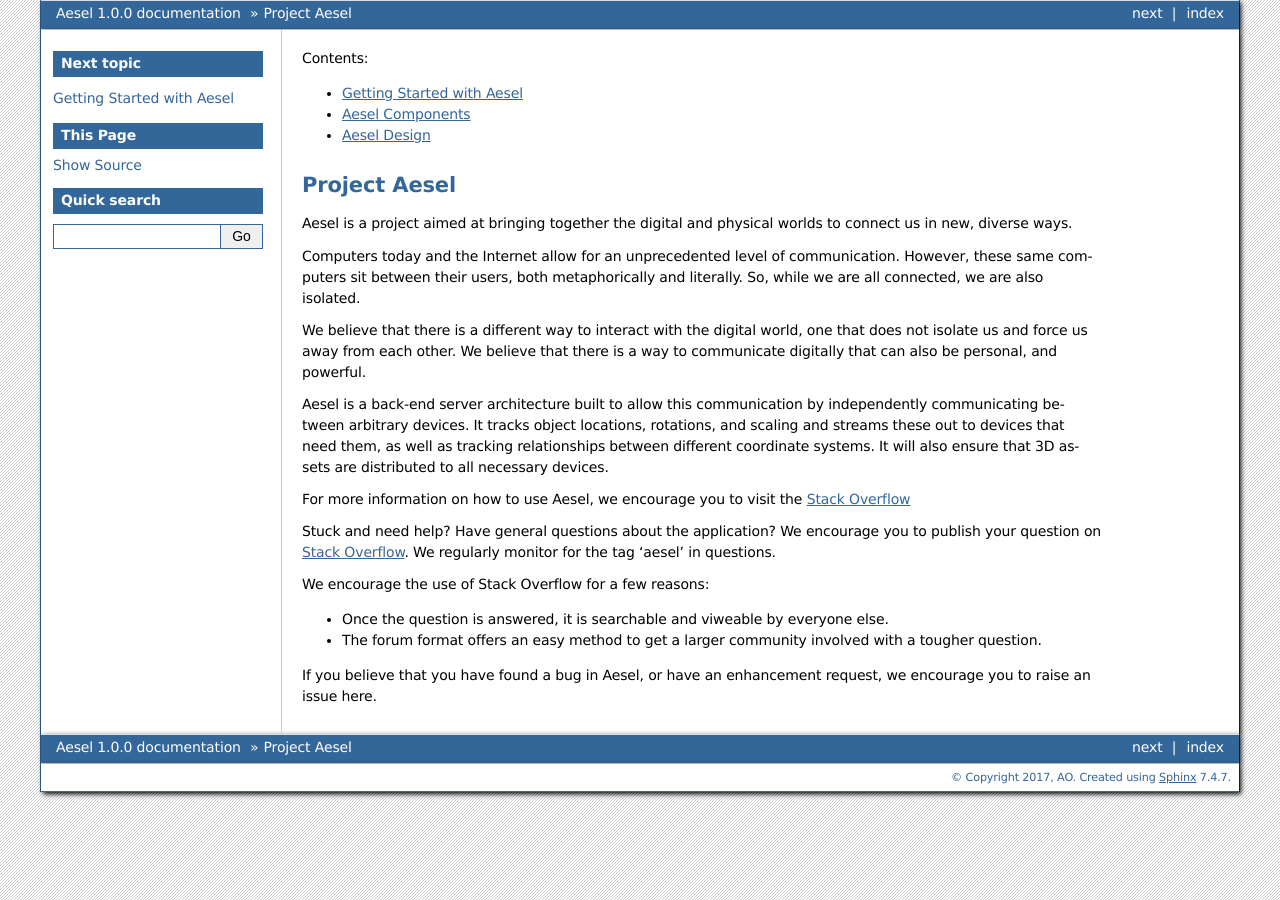
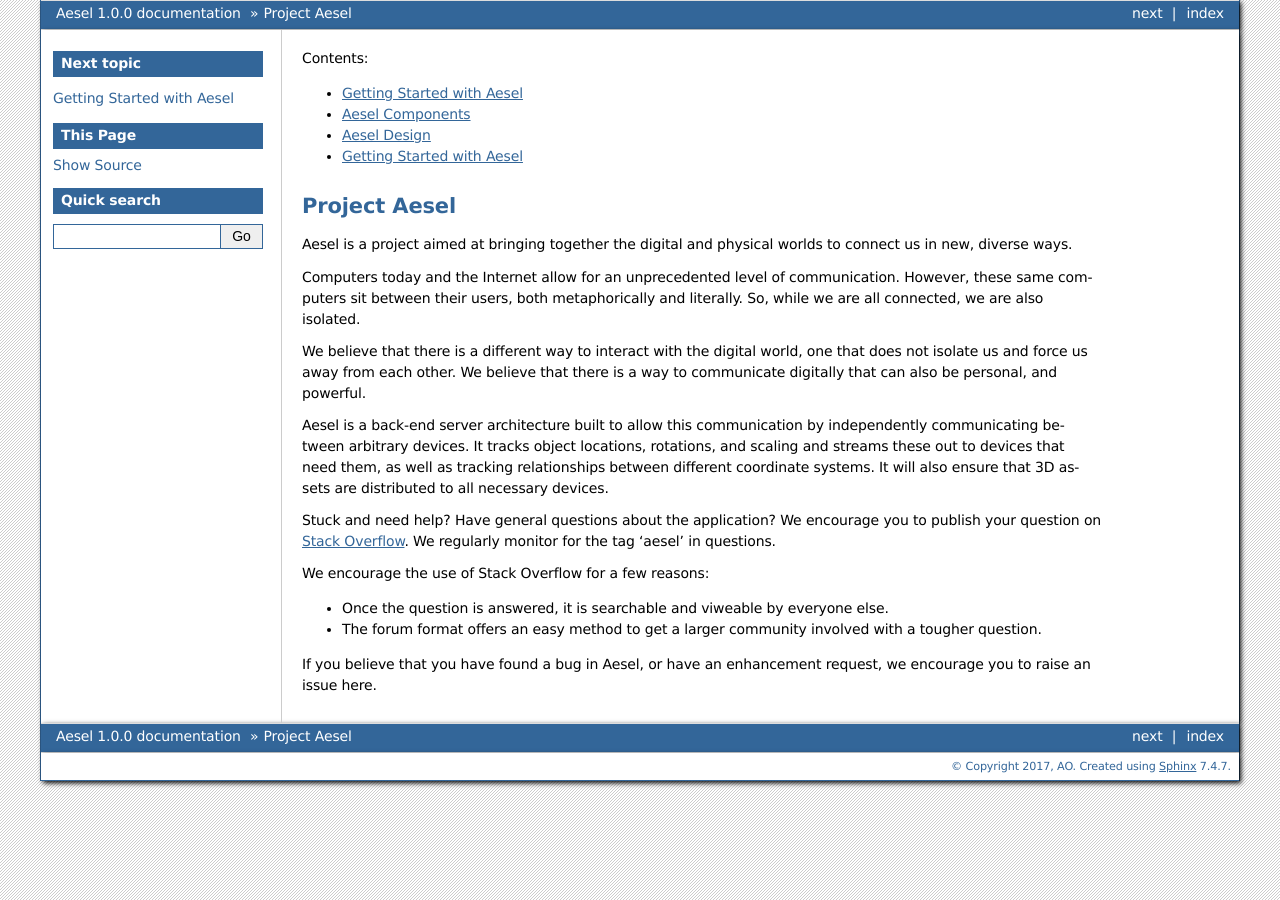
Before and after one commit to AO-StreetArt/Aesel, a Sphinx documentation site: the page built from docs/index.rst, in a window 1280 px wide. Built offline with Sphinx 7.4.7, drawn with Linux system fonts in a browser that asks for light colours.

Commit message:
ReadTheDocs Update

```diff
--- a/README.rst
+++ b/README.rst
@@ -17,8 +17,6 @@
 different coordinate systems.  It will also ensure that 3D assets are distributed to all
 necessary devices.
 
-For more information on how to use Aesel, we encourage you to visit the `Stack Overflow <https://stackoverflow.com>`__
-
 Stuck and need help?  Have general questions about the application?  We encourage you to publish your question
 on `Stack Overflow <https://stackoverflow.com>`__.  We regularly monitor for the tag 'aesel' in questions.
 
--- a/docs/index.rst
+++ b/docs/index.rst
@@ -7,5 +7,6 @@
    pages/quickstart.rst
    pages/components.rst
    pages/design.rst
+   pages/deployment.rst
 
 .. include:: ../README.rst
```
Also changed, not shown: docs/pages/deployment.rst (added, +8 -0 lines).
